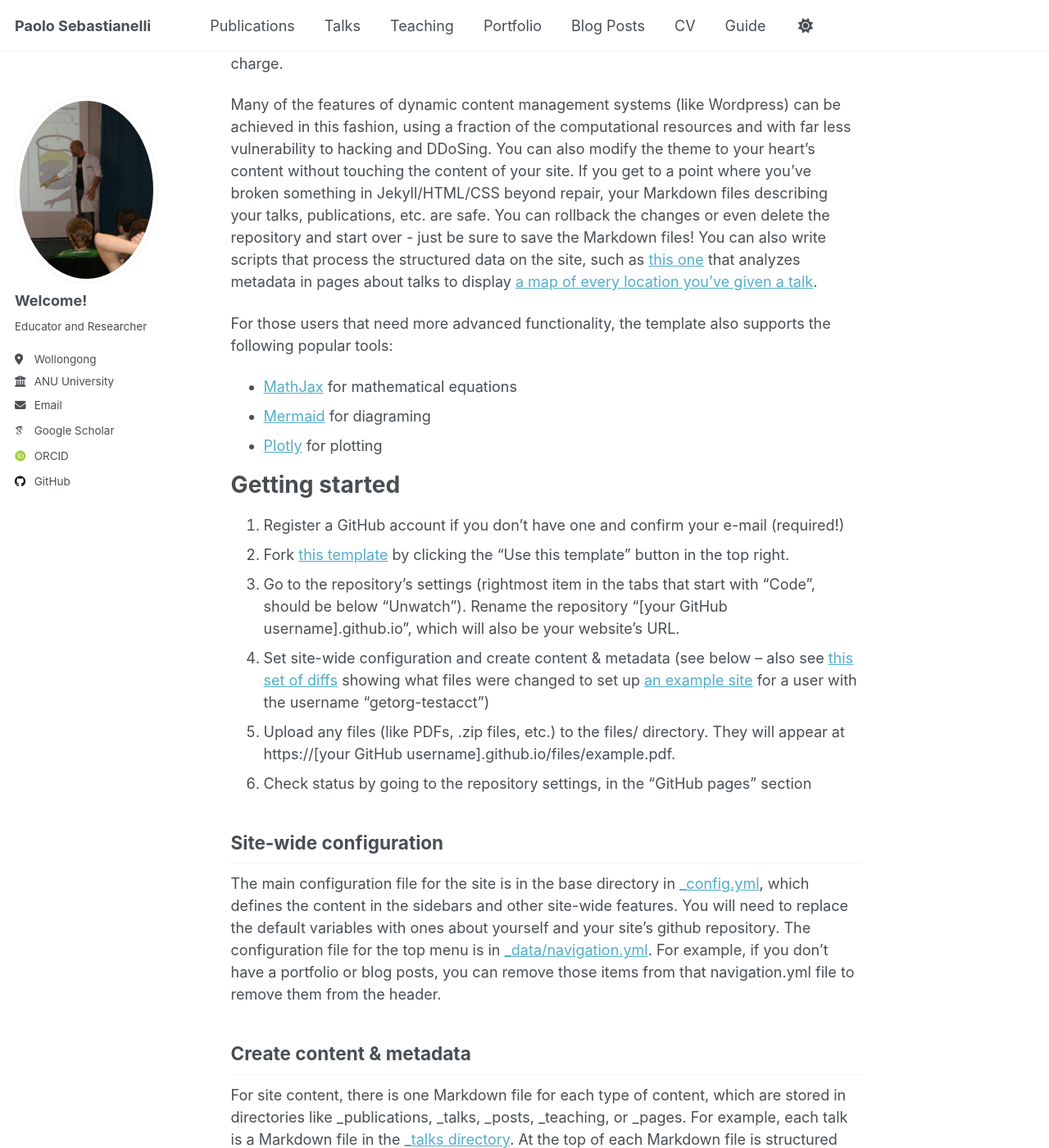
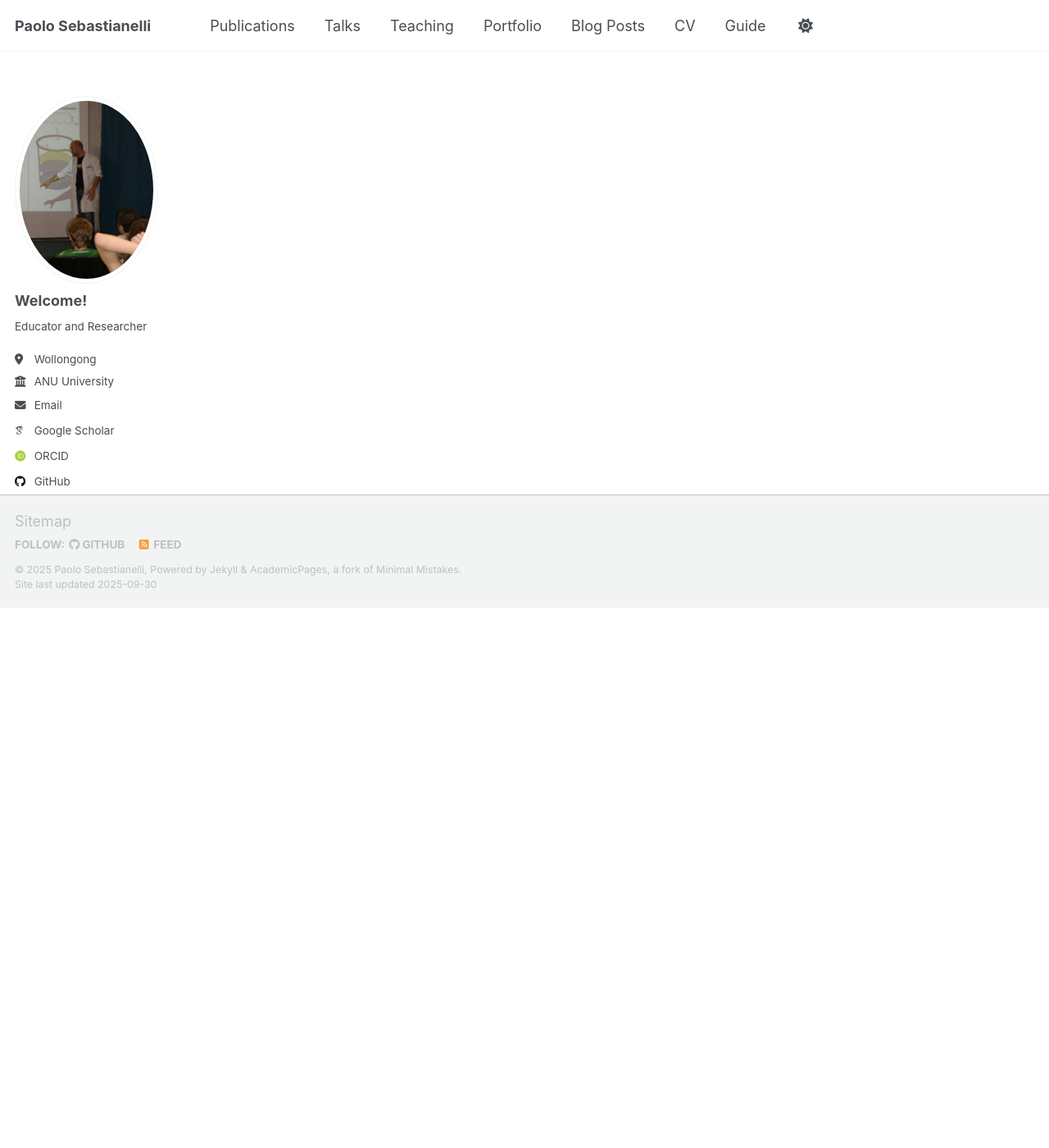
Before and after one commit to PaoloSebas/PaoloSebas.github.io, a Jekyll site: the page built from _pages/about.md, in a window 1280 px wide and 1400 px high, scrolled down 659 px. Shown: the whole window at 82% size. Built offline with Jekyll 4.4.1, drawn with Linux system fonts in a browser that asks for light colours; some web fonts are replaced; a script that is not in the unit is left out; some of the changed text lies outside the part shown.

Commit message:
Update about.md

```diff
--- a/_pages/about.md
+++ b/_pages/about.md
@@ -1,12 +1,13 @@
 ---
 permalink: /
-title: "Academic Pages is a ready-to-fork GitHub Pages template for academic personal websites"
+title: "Academic Portfolio of Paolo Sebastianelli"
 author_profile: true
 redirect_from:
   - /about/
   - /about.html
 ---
 
+<!--
 This is the front page of a website that is powered by the [Academic Pages template](https://github.com/academicpages/academicpages.github.io) and hosted on GitHub pages. [GitHub pages](https://pages.github.com) is a free service in which websites are built and hosted from code and data stored in a GitHub repository, automatically updating when a new commit is made to the repository. This template was forked from the [Minimal Mistakes Jekyll Theme](https://mmistakes.github.io/minimal-mistakes/) created by Michael Rose, and then extended to support the kinds of content that academics have: publications, talks, teaching, a portfolio, blog posts, and a dynamically-generated CV. Incidentally, these same features make it a great template for anyone that needs to show off a professional template!
 
  You can fork [this template](https://github.com/academicpages/academicpages.github.io) right now, modify the configuration and Markdown files, add your own PDFs and other content, and have your own site for free, with no ads!
@@ -54,3 +55,5 @@
 For more info
 ------
 More info about configuring Academic Pages can be found in [the guide](https://academicpages.github.io/markdown/), the [growing wiki](https://github.com/academicpages/academicpages.github.io/wiki), and you can always [ask a question on GitHub](https://github.com/academicpages/academicpages.github.io/discussions). The [guides for the Minimal Mistakes theme](https://mmistakes.github.io/minimal-mistakes/docs/configuration/) (which this theme was forked from) might also be helpful.
+
+-->
```
